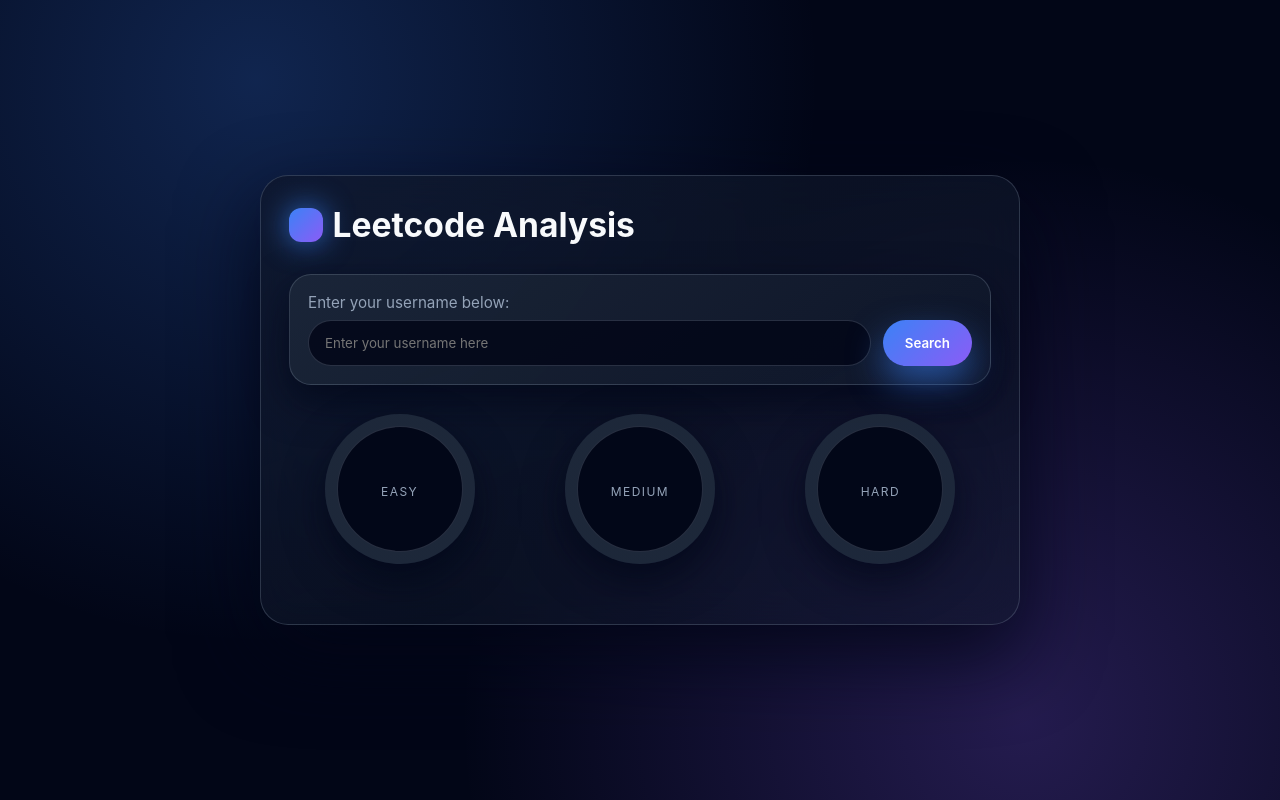
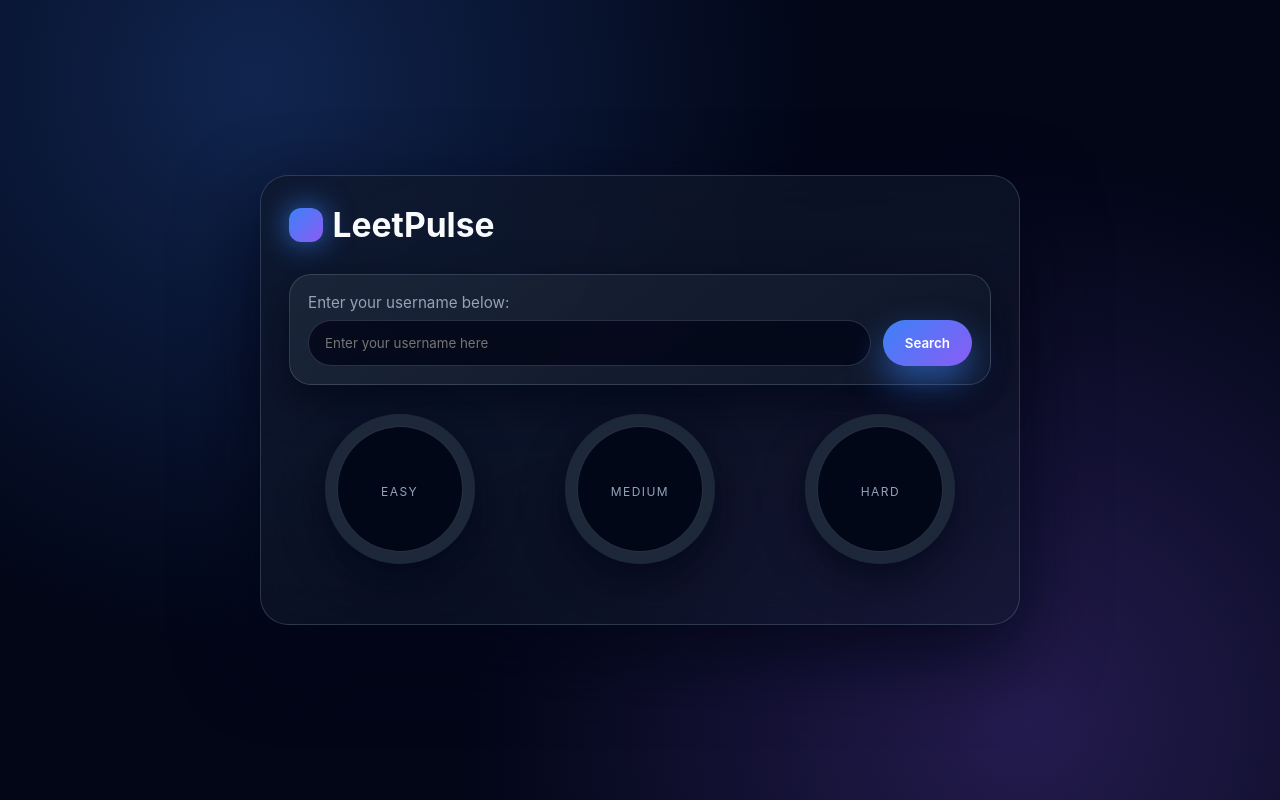
Before and after one commit to itspjoriginals/LeetPulse, a plain HTML site: page index.html in a window 1280 px wide. Drawn offline with Linux system fonts and the light colour scheme.

```diff
--- a/index.html
+++ b/index.html
@@ -3,13 +3,13 @@
 <head>
     <meta charset="UTF-8">
     <meta name="viewport" content="width=device-width, initial-scale=1.0">
-    <title>LeetMetric</title>
+    <title>LeetPulse</title>
     <link rel="stylesheet" href="style.css">
 </head>
 <body>
 
     <div class="container">
-        <h1 class="title">Leetcode Analysis</h1>
+        <h1 class="title">LeetPulse</h1>
 
         <div class="user-container">
             <p>Enter your username below:</p>
```
Also changed, not shown: 1 other file.
